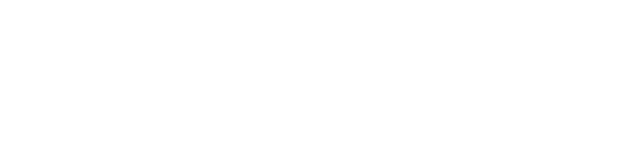
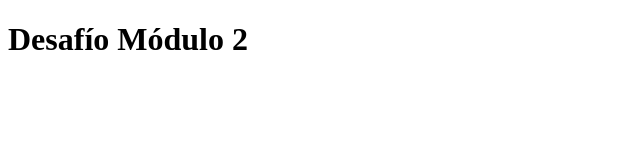
Before and after one commit to AlmironF/Porfolio-FrontEnd-Modulo-2, a plain HTML site: page index.html in a window 1280 px wide. Shown: the whole page, without its empty margins (0-640 px from the left). Drawn offline with Linux system fonts and the light colour scheme.

Commit message:
agregue un H1

```diff
--- a/index.html
+++ b/index.html
@@ -7,6 +7,6 @@
     <title>Document</title>
 </head>
 <body>
-
+    <h1>Desafío Módulo 2</h1>
 </body>
 </html>
```
